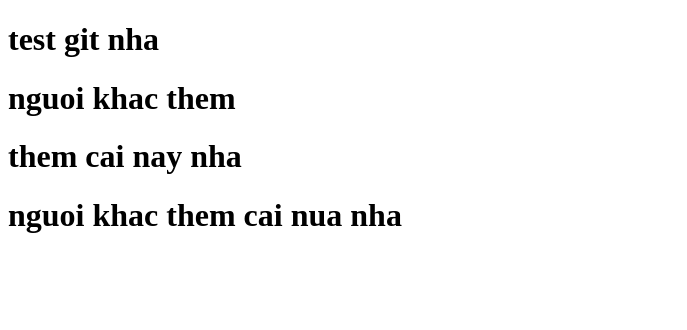
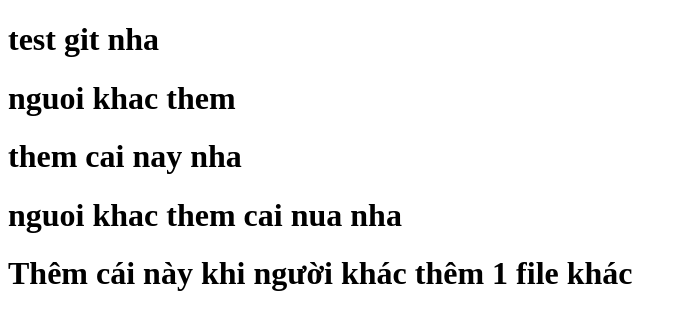
Before and after one commit to Ain666/demo, a plain HTML site: page index.html in a window 1280 px wide. Shown: the whole page, without its empty margins (0-687 px from the left). Drawn offline with Linux system fonts and the light colour scheme.

Commit message:
both done

```diff
--- a/index.html
+++ b/index.html
@@ -11,5 +11,6 @@
     <h1>nguoi khac them</h1>
     <h1>them cai nay nha</h1>
     <h1>nguoi khac them cai nua nha</h1>
+    <h1>Thêm cái này khi người khác thêm 1 file khác</h1>
 </body>
 </html>
```
